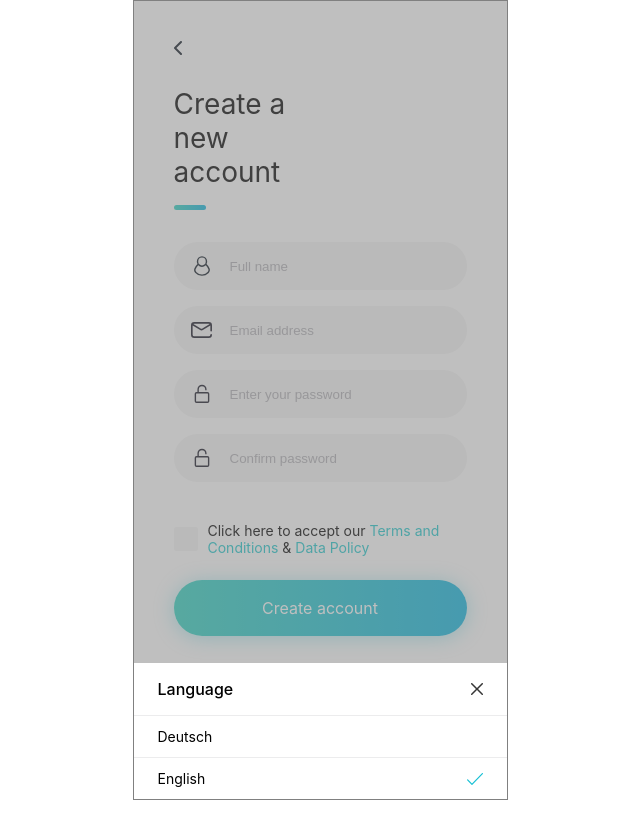
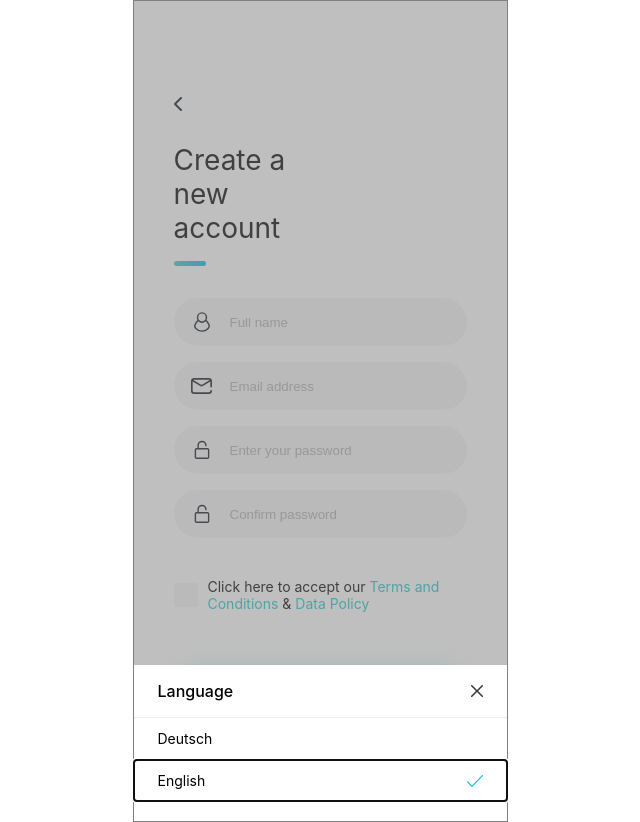
Before and after one commit to alexreiling/morpheus-pwa, a React (Create React App) app: page /register in a window 1280 px wide. Shown: the whole page, without its empty margins (320-960 px from the left). Before the commit the page ends 800 px from the top, so only its background shows below. Built offline with nearby package versions, Linux system fonts and the light colour scheme.

Commit message:
feature: lock scrolling for overlay including focus trap

```diff
--- a/package.json
+++ b/package.json
@@ -6,10 +6,13 @@
     "@testing-library/jest-dom": "^4.2.4",
     "@testing-library/react": "^9.5.0",
     "@testing-library/user-event": "^7.2.1",
+    "@types/body-scroll-lock": "^2.6.1",
     "@types/jest": "^24.9.1",
     "@types/node": "^12.12.42",
     "@types/react": "^16.9.35",
     "@types/react-dom": "^16.9.8",
+    "body-scroll-lock": "^3.0.2",
+    "focus-trap-react": "^6.0.0",
     "react": "^16.13.1",
     "react-dom": "^16.13.1",
     "react-router-dom": "^5.2.0",
--- a/src/App.tsx
+++ b/src/App.tsx
@@ -10,17 +10,18 @@ import LoginPage from './pages/LoginPage';
 import styled from 'styled-components';
 import PasswordResetPage from './pages/PasswordResetPage';
 import RegistrationPage from './pages/RegistrationPage';
+import ScrollToTop from './components/ScrollToTop';
 const Wrapper = styled.div`
+  position: relative;
   border: 1px solid grey;
-  width: 375px;
-  height: 100vh;
-  margin: auto;
+  height: 100%;
   box-sizing: border-box;
 `;
 function App() {
   return (
     <Wrapper>
       <Router>
+        <ScrollToTop />
         <Switch>
           <Route path='/login'>
             <LoginPage />
--- a/src/components/LocaleSelectorOverlay.tsx
+++ b/src/components/LocaleSelectorOverlay.tsx
@@ -1,10 +1,18 @@
-import React, { useState } from 'react';
+import React, { useState, useRef, useEffect } from 'react';
 import styled, { css } from 'styled-components';
 import { Locale } from '../types';
 import { colorMap, spacing } from '../config';
 import Close from './common/Close';
-
-const Wrapper = styled.div``;
+import { disableBodyScroll, enableBodyScroll } from 'body-scroll-lock';
+import FocusTrap from 'focus-trap-react';
+const Wrapper = styled.div`
+  position: absolute;
+  top: 0;
+  left: 0;
+  bottom: 0;
+  height: 100vh;
+  width: 100%;
+`;
 const Selector = styled.div`
   position: absolute;
   width: 100%;
@@ -20,6 +28,7 @@ const OpaqueOverlay = styled.div`
   top: 0;
   width: 100%;
   height: 100%;
+
   opacity: 0.5;
   background: grey;
   z-index: 3;
@@ -69,22 +78,29 @@ type LocaleSelectorOverlayProps = {
 
 const LocaleSelectorOverlay: React.FC<LocaleSelectorOverlayProps> = (props) => {
   const { locales = [], defaultLocale, onClose } = props;
+  const overlayRef = useRef(null);
   const [selectedLocale, setSelectedLocale] = useState(
     defaultLocale || locales[0]?.id || ''
   );
-  console.log(selectedLocale);
-
+  useEffect(() => {
+    disableBodyScroll(overlayRef.current!);
+    return () => {
+      enableBodyScroll(overlayRef.current!);
+    };
+  }, []);
   return (
-    <Wrapper>
+    <FocusTrap>
+      <Wrapper ref={overlayRef}>
         <OpaqueOverlay onClick={() => onClose && onClose(selectedLocale)} />
         <Selector>
           <SelectorHeader>
             Language
             <StyledClose onClick={() => onClose && onClose(selectedLocale)} />
           </SelectorHeader>
-        {locales.map((l) => (
+          {locales.map((l, idx) => (
             <LocaleItem
               key={l.id}
+              tabIndex={idx}
               onClick={() => setSelectedLocale(l.id)}
               selected={l.id === selectedLocale}
             >
@@ -93,6 +109,7 @@ const LocaleSelectorOverlay: React.FC<LocaleSelectorOverlayProps> = (props) => {
           ))}
         </Selector>
       </Wrapper>
+    </FocusTrap>
   );
 };
 
--- /dev/null
+++ b/src/components/ScrollToTop.tsx
@@ -0,0 +1,19 @@
+import { useEffect } from 'react';
+import { useHistory, useLocation } from 'react-router-dom';
+
+function ScrollToTop() {
+  const { listen } = useHistory();
+  const { pathname } = useLocation();
+  useEffect(() => {
+    const unlisten = listen(() => {
+      setTimeout(() => window.scrollTo(0, 0), 0);
+    });
+    return () => {
+      unlisten();
+    };
+  }, [pathname, listen]);
+
+  return null;
+}
+
+export default ScrollToTop;
--- a/src/components/common/Button.tsx
+++ b/src/components/common/Button.tsx
@@ -6,6 +6,7 @@ const StyledLink = styled(Link)`
 `;
 const Inner = styled.div`
   display: flex;
+  flex-shrink: 0;
   justify-content: center;
   align-items: center;
   height: 56px;
--- a/src/components/common/Input.tsx
+++ b/src/components/common/Input.tsx
@@ -4,6 +4,7 @@ import { colorMap } from '../../config';
 
 const Wrapper = styled.div`
   display: flex;
+  flex-shrink: 0;
   align-items: center;
   position: relative;
   height: 48px;
--- a/src/index.css
+++ b/src/index.css
@@ -1,3 +1,6 @@
+html {
+  height: 100vh;
+}
 body {
   margin: 0;
   font-family: -apple-system, BlinkMacSystemFont, 'Segoe UI', 'Roboto', 'Oxygen',
@@ -6,6 +9,10 @@ body {
   -webkit-font-smoothing: antialiased;
   -moz-osx-font-smoothing: grayscale;
   font-size: 14px;
+  overflow: auto;
+  max-width: 375px;
+  height: 100vh;
+  margin: auto;
 }
 
 code {
--- a/src/pages/LoginPage.tsx
+++ b/src/pages/LoginPage.tsx
@@ -10,9 +10,7 @@ import { spacing } from '../config';
 const Wrapper = styled.div`
   display: flex;
   flex-direction: column;
-  padding: ${spacing.page.padding};
-  height: 100%;
-  padding-top: 96px;
+  padding: 96px ${spacing.page.padding} 48px;
 `;
 const StyledLogo = styled(Logo)`
   margin-bottom: 24px;
@@ -24,7 +22,7 @@ const StyledInput = styled(Input)`
   margin-bottom: ${spacing.form.vGap};
 `;
 const StyledButton = styled(Button)`
-  margin-top: 32px;
+  margin: 32px 0;
 `;
 const Footer = styled.div`
   margin-top: auto;
--- a/src/pages/RegistrationPage.tsx
+++ b/src/pages/RegistrationPage.tsx
@@ -9,12 +9,11 @@ import Checkbox from '../components/common/Checkbox';
 import Button from '../components/common/Button';
 import { useHistory } from 'react-router-dom';
 import LocaleSelectorOverlay from '../components/LocaleSelectorOverlay';
+import ScrollToTop from '../components/ScrollToTop';
 const Wrapper = styled.div`
   display: flex;
   flex-direction: column;
-  position: relative;
-  height: 100%;
-  padding: ${spacing.page.padding};
+  padding: 96px ${spacing.page.padding} 48px;
 `;
 const StyledInput = styled(Input)`
   margin-bottom: ${spacing.form.vGap};
@@ -28,6 +27,9 @@ const CheckboxWrapper = styled.div`
     white-space: pre-wrap;
   }
   margin-bottom: 24px;
+`;
+const StyledButton = styled(Button)`
+  margin: 32px 0;
 `;
 const Footer = styled.div`
   margin-top: auto;
@@ -61,7 +63,9 @@ const RegistrationPage: React.FC<RegistrationPageProps> = (props) => {
     }, 1000);
   };
   return (
-    <Wrapper>
+    <>
+      <ScrollToTop />
+
       {!state.localeSetByUser && (
         <LocaleSelectorOverlay
           locales={locales.supported}
@@ -69,6 +73,7 @@ const RegistrationPage: React.FC<RegistrationPageProps> = (props) => {
           onClose={handleOverlayClose}
         />
       )}
+      <Wrapper>
         <BackButton />
         <PageTitle width={160}>Create a new account</PageTitle>
         <StyledInput
@@ -116,11 +121,12 @@ const RegistrationPage: React.FC<RegistrationPageProps> = (props) => {
             <LinkAsText to='/privacy-policy'>Data Policy</LinkAsText>{' '}
           </div>
         </CheckboxWrapper>
-      <Button onClick={handlePost}>Create account</Button>
+        <StyledButton onClick={handlePost}>Create account</StyledButton>
         <Footer>
           Already have an account? <LinkAsText to='/login'>Sign in</LinkAsText>
         </Footer>
       </Wrapper>
+    </>
   );
 };
 
```
Also changed, not shown: 1 other file (tests, documents, lock files or other folders). Lines whose indentation alone changed are shown as unchanged.
